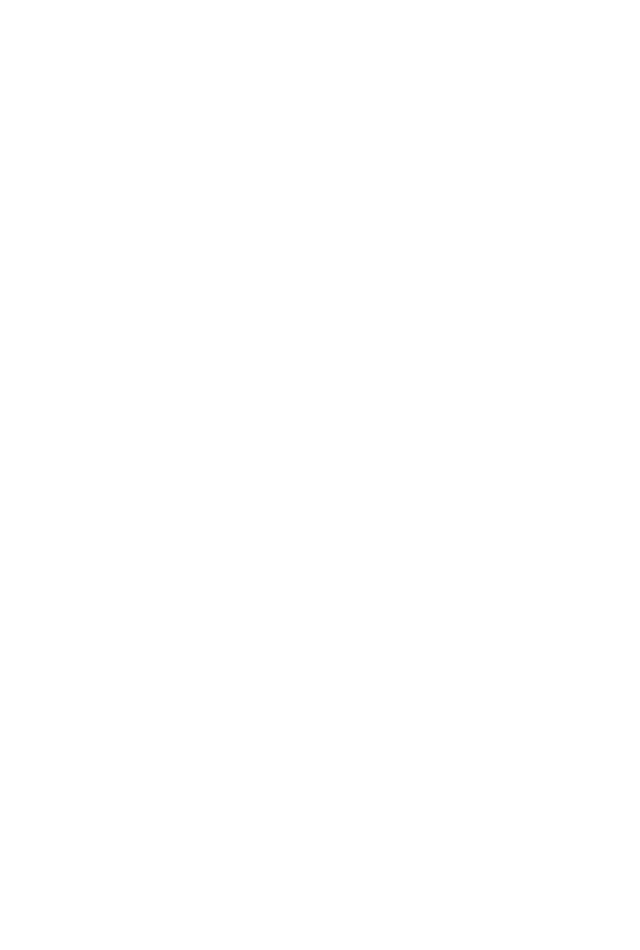
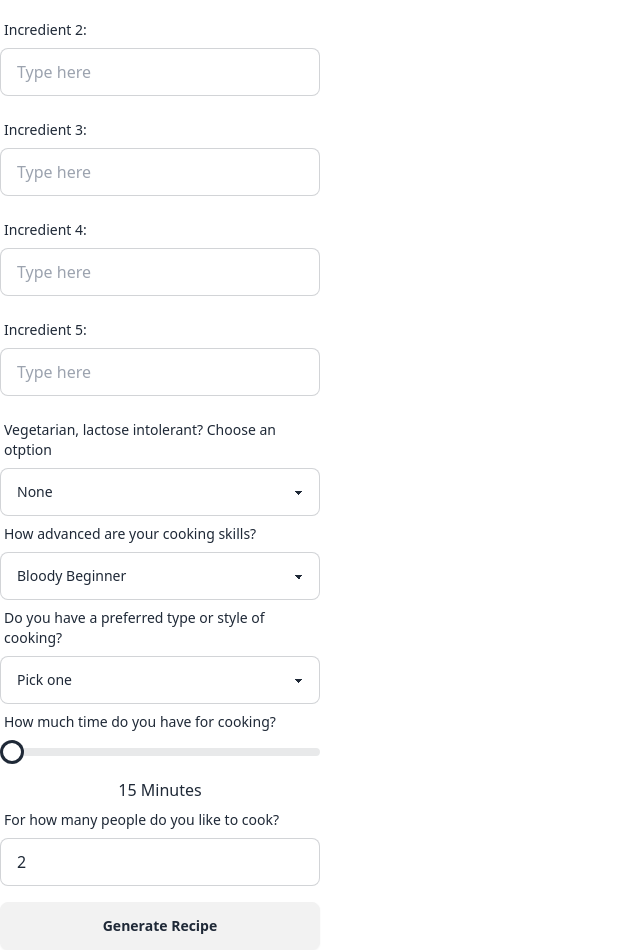
Before and after one commit to jrcopeti/react-recipe-ai-app, a React (Vite) app: page /generate-recipe in a window 1280 px wide. Shown: the part 200-1150 px from the top of the page, without its empty margins (0-640 px from the left). Before the commit the page ends 800 px from the top, so only its background shows below. Built offline with nearby package versions, Linux system fonts and the light colour scheme.

Commit message:
create form

```diff
--- a/src/pages/GenerateRecipe.jsx
+++ b/src/pages/GenerateRecipe.jsx
@@ -1,5 +1,273 @@
-export default function GenerateRecipe () {
-    return (
-        <div>I am a form to generate a recipe.</div>
-    );
+import { useState } from "react";
+
+export default function GenerateRecipe() {
+  const [incredient1, setIncredient1] = useState("");
+  const [incredient2, setIncredient2] = useState("");
+  const [incredient3, setIncredient3] = useState("");
+  const [incredient4, setIncredient4] = useState("");
+  const [incredient5, setIncredient5] = useState("");
+  const [time, setTime] = useState(15);
+  const [options, setOptions] = useState("none");
+  // const [intolerance, setIntolerance] = useState("none");
+  const [difficulty, setDifficulty] = useState("easy");
+  const [type, setType] = useState("none");
+  const [guests, setGuests] = useState(2);
+
+  const handleIncredient1Input = (e) => setIncredient1(e.target.value);
+  const handleIncredient2Input = (e) => setIncredient2(e.target.value);
+  const handleIncredient3Input = (e) => setIncredient3(e.target.value);
+  const handleIncredient4Input = (e) => setIncredient4(e.target.value);
+  const handleIncredient5Input = (e) => setIncredient5(e.target.value);
+  const handleTimeInput = (e) => setTime(e.target.value);
+  const handleOptionsInput = (e) => setOptions(e.target.value);
+  // const handleIntoleranceInput = (e) => setIntolerance(e.target.value);
+  const handleDifficultyInput = (e) => setDifficulty(e.target.value);
+  const handleTypeInput = (e) => setType(e.target.value);
+  const handleGuestsInput = (e) => setGuests(e.target.value);
+
+  const handleSubmit = (e) => {
+    e.preventDefault();
+
+    const newRecipe = {
+      incredient1,
+      incredient2,
+      incredient3,
+      incredient4,
+      incredient5,
+      time,
+      options,
+      // intolerance,
+      difficulty,
+      type,
+      guests,
+    };
+
+    // setRecipes([...receipes, newRecipe]);
+    console.log("Submitted: ", newRecipe);
+
+    // Reset the state
+    setIncredient1("");
+    setIncredient2("");
+    setIncredient3("");
+    setIncredient4("");
+    setIncredient5("");
+    setTime(15);
+    setOptions("");
+    setDifficulty("easy");
+    setType("none");
+    setGuests(2);
+  };
+
+  return (
+    <>
+      <h1>I am a form to generate a recipe.</h1>
+
+      <form onSubmit={handleSubmit}>
+        <div>
+          <div>
+            <label className="form-control w-full max-w-xs">
+              <div className="label">
+                What have you got left in your fridge and pantry? Choose up to
+                five incredients for your recipe.
+              </div>
+            </label>
+
+            <label className="form-control w-full max-w-xs">
+              <div className="label">
+                <span className="label-text">Incredient 1:</span>
+              </div>
+              <input
+                type="text"
+                placeholder="Type here"
+                value={incredient1}
+                onChange={handleIncredient1Input}
+                className="input input-bordered w-full max-w-xs"
+              />
+              <div className="label"></div>
+            </label>
+
+            <label className="form-control w-full max-w-xs">
+              <div className="label">
+                <span className="label-text">Incredient 2:</span>
+              </div>
+              <input
+                type="text"
+                placeholder="Type here"
+                value={incredient2}
+                onChange={handleIncredient2Input}
+                className="input input-bordered w-full max-w-xs"
+              />
+              <div className="label"></div>
+            </label>
+
+            <label className="form-control w-full max-w-xs">
+              <div className="label">
+                <span className="label-text">Incredient 3:</span>
+              </div>
+              <input
+                type="text"
+                placeholder="Type here"
+                value={incredient3}
+                onChange={handleIncredient3Input}
+                className="input input-bordered w-full max-w-xs"
+              />
+              <div className="label"></div>
+            </label>
+
+            <label className="form-control w-full max-w-xs">
+              <div className="label">
+                <span className="label-text">Incredient 4:</span>
+              </div>
+              <input
+                type="text"
+                placeholder="Type here"
+                value={incredient4}
+                onChange={handleIncredient4Input}
+                className="input input-bordered w-full max-w-xs"
+              />
+              <div className="label"></div>
+            </label>
+
+            <label className="form-control w-full max-w-xs">
+              <div className="label">
+                <span className="label-text">Incredient 5:</span>
+              </div>
+              <input
+                type="text"
+                placeholder="Type here"
+                value={incredient5}
+                onChange={handleIncredient5Input}
+                className="input input-bordered w-full max-w-xs"
+              />
+              <div className="label"></div>
+            </label>
+          </div>
+
+          <label className="form-control w-full max-w-xs">
+            <div className="label">
+              <span className="label-text">Vegetarian, lactose intolerant? Choose an otption</span>
+            </div>
+            <select
+              className="select select-bordered"
+              name="options"
+              onChange={handleOptionsInput}
+              value={options}
+            >
+              <option value="none"> None </option>
+              <option value="pescetarian">Pescetarian</option>
+              <option value="vegetarian">Vegetarian</option>
+              <option value="vegan">Vegan</option>
+              <option value="lactoseFree">Lactose Free</option>
+              <option value="gluten">Gluten Free</option>
+            </select>
+          </label>
+
+          {/* <label className="form-control w-full max-w-xs">
+            <div className="label">
+              <span className="label-text">Any known food intolerance?</span>
+            </div>
+            <select
+              className="select select-bordered"
+              name="intolerance"
+              onChange={handleIntoleranceInput}
+              value={intolerance}
+            >
+              <option value="none"> None </option>
+              <option value="lactose">Lactose</option>
+              <option value="gluten">Gluten</option>
+              <option value="salicyclates">Salicylates </option>
+            </select>
+          </label> */}
+
+          <label className="form-control w-full max-w-xs">
+            <div className="label">
+              <span className="label-text">
+                How advanced are your cooking skills?
+              </span>
+            </div>
+            <select
+              className="select select-bordered"
+              name="difficulty"
+              onChange={handleDifficultyInput}
+              value={difficulty}
+            >
+              <option value="easy">Bloody Beginner</option>
+              <option value="medium">Hobby Cook</option>
+              <option value="hard">Chef</option>
+            </select>
+          </label>
+
+          <label className="form-control w-full max-w-xs">
+            <div className="label">
+              <span className="label-text">
+                Do you have a preferred type or style of cooking?
+              </span>
+            </div>
+            <select
+              className="select select-bordered"
+              name="difficulty"
+              onChange={handleTypeInput}
+              value={type}
+            >
+              <option>Pick one</option>
+              <option value="asian">Asian</option>
+              <option value="mediterranean">Mediterranean</option>
+              <option value="fusion">Fusion</option>
+              <option value="spicy">Spicy</option>
+              <option value="sweet">Sweet</option>
+            </select>
+          </label>
+
+          <label className="form-control w-full max-w-xs">
+            <div className="label">
+              <span className="label-text">
+                How much time do you have for cooking?
+              </span>
+            </div>
+            <div className="w-full">
+              <input
+                type="range"
+                min={15}
+                max="90"
+                value={time}
+                className="range"
+                step="15"
+                onChange={handleTimeInput}
+              />
+              <div className="flex w-full justify-between px-2 text-xs">
+                <span>{time === 15}</span>
+                <span>{time === 30}</span>
+                <span>{time === 45}</span>
+                <span>{time === 60}</span>
+                <span>{time === 75}</span>
+                <span>{time === 90}</span>
+              </div>
+              <div className="mt-2 text-center">{time} Minutes</div>
+            </div>
+
+            <label className="form-control w-full max-w-xs">
+              <div className="label">
+                <span className="label-text">
+                  For how many people do you like to cook?
+                </span>
+              </div>
+              <input
+                type="number"
+                placeholder="2"
+                value={guests}
+                onChange={handleGuestsInput}
+                className="input input-bordered w-full max-w-xs"
+              />
+              <div className="label"></div>
+            </label>
+          </label>
+          <label className="form-control w-full max-w-xs">
+            <button className="btn" type="submit">
+              Generate Recipe
+            </button>
+          </label>
+        </div>
+      </form>
+    </>
+  );
 }
```
